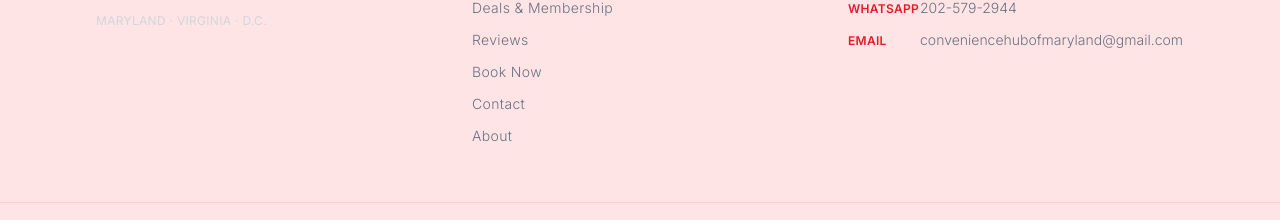
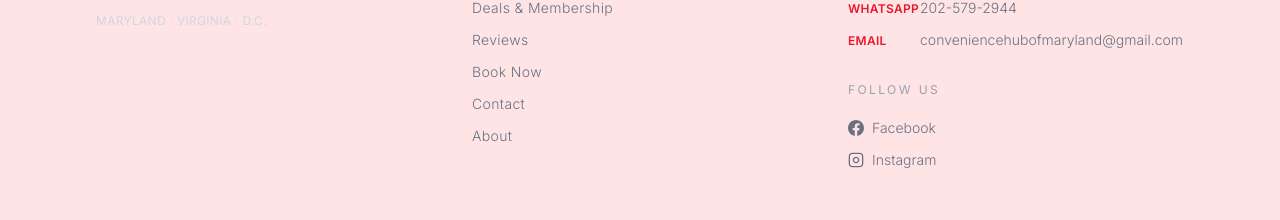
Before and after one commit to conveniencehubofmaryland-dotcom/website, a Next.js app: page / in a window 1280 px wide. Shown: the part 5283-5503 px from the top of the page. Built offline with nearby package versions, Linux system fonts and the light colour scheme; no server answers; the database is empty; a web font is replaced by a local one.

Commit message:
Add Facebook and Instagram icons to Footer

```diff
--- a/components/Footer.tsx
+++ b/components/Footer.tsx
@@ -21,11 +21,34 @@ function RoseSVG() {
   )
 }
 
+function FacebookIcon() {
+  return (
+    <svg viewBox="0 0 24 24" xmlns="http://www.w3.org/2000/svg" className="w-4 h-4" fill="currentColor" aria-hidden="true">
+      <path d="M24 12.07C24 5.4 18.63 0 12 0S0 5.4 0 12.07C0 18.1 4.39 23.1 10.13 24v-8.44H7.08v-3.49h3.05V9.41c0-3.02 1.79-4.69 4.53-4.69 1.31 0 2.69.24 2.69.24v2.97h-1.51c-1.49 0-1.96.93-1.96 1.89v2.26h3.33l-.53 3.49h-2.8V24C19.61 23.1 24 18.1 24 12.07z"/>
+    </svg>
+  )
+}
+
+function InstagramIcon() {
+  return (
+    <svg viewBox="0 0 24 24" xmlns="http://www.w3.org/2000/svg" className="w-4 h-4" fill="none" stroke="currentColor" strokeWidth="2" aria-hidden="true">
+      <rect x="2" y="2" width="20" height="20" rx="5" ry="5"/>
+      <path d="M16 11.37A4 4 0 1 1 12.63 8 4 4 0 0 1 16 11.37z"/>
+      <line x1="17.5" y1="6.5" x2="17.51" y2="6.5"/>
+    </svg>
+  )
+}
+
 const contactLinks = [
   { href: 'tel:+12025792944', label: 'Call', value: '202-579-2944' },
   { href: 'sms:+12025792944', label: 'Text', value: '202-579-2944' },
   { href: 'https://wa.me/12025792944', label: 'WhatsApp', value: '202-579-2944' },
   { href: 'mailto:conveniencehubofmaryland@gmail.com', label: 'Email', value: 'conveniencehubofmaryland@gmail.com' },
+]
+
+const socialLinks = [
+  { href: 'https://www.facebook.com/profile.php?id=61590993750066', label: 'Facebook', Icon: FacebookIcon },
+  { href: 'https://www.instagram.com/chm_dmv', label: 'Instagram', Icon: InstagramIcon },
 ]
 
 const navLinks = [
@@ -87,6 +110,24 @@ export default function Footer() {
               </a>
             ))}
           </div>
+
+          {/* Follow Us */}
+          <p className="text-xs uppercase tracking-[0.2em] text-gray-400 mt-8 mb-5">Follow Us</p>
+          <div className="flex flex-col gap-3">
+            {socialLinks.map(({ href, label, Icon }) => (
+              <a
+                key={label}
+                href={href}
+                target="_blank"
+                rel="noopener noreferrer"
+                aria-label={`CHM on ${label}`}
+                className="text-sm group flex items-center gap-2 text-gray-500 hover:text-chm-red transition-colors font-light"
+              >
+                <Icon />
+                <span>{label}</span>
+              </a>
+            ))}
+          </div>
         </div>
       </div>
 
```
